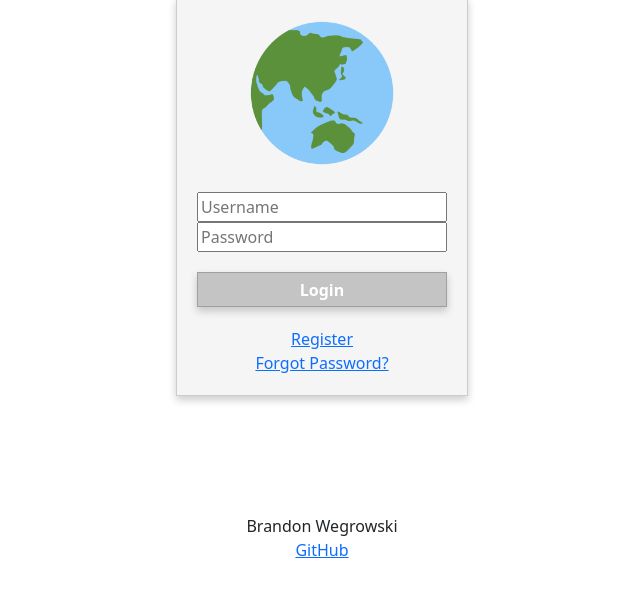
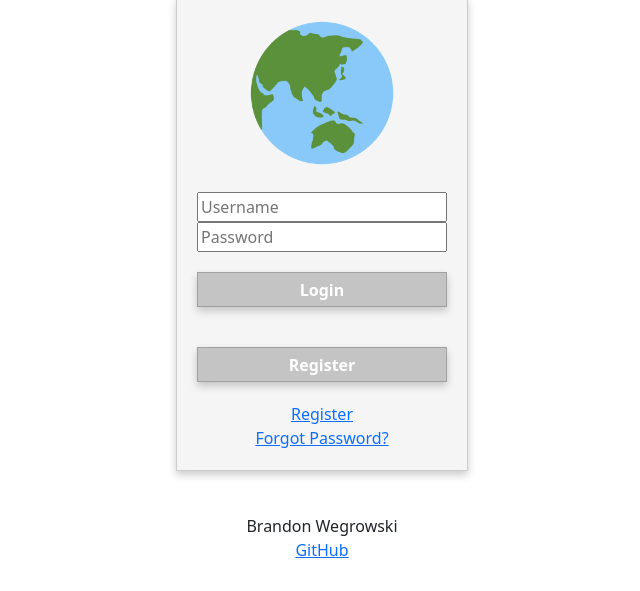
Before and after one commit to bwegr/startup, a website: page public/index.html in a window 1280 px wide. Shown: the part 209-800 px from the top of the page, without its empty margins (318-958 px from the left). Drawn offline with nearby package versions, Linux system fonts and the light colour scheme.

Commit message:
Adding Register button and function

```diff
--- a/public/index.html
+++ b/public/index.html
@@ -31,6 +31,7 @@
         <!-- <label for="pass">Password</label> -->
         <input type="text" id="pass" placeholder="Password"/>
         <button onclick = "login()"><b>Login</b></button>
+        <button onclick = "createUser()"><b>Register</b></button>
       </form>
         <a href="google.com" id="register">Register</a>
         <a href="google.com" id="forgot">Forgot Password?</a>
```
